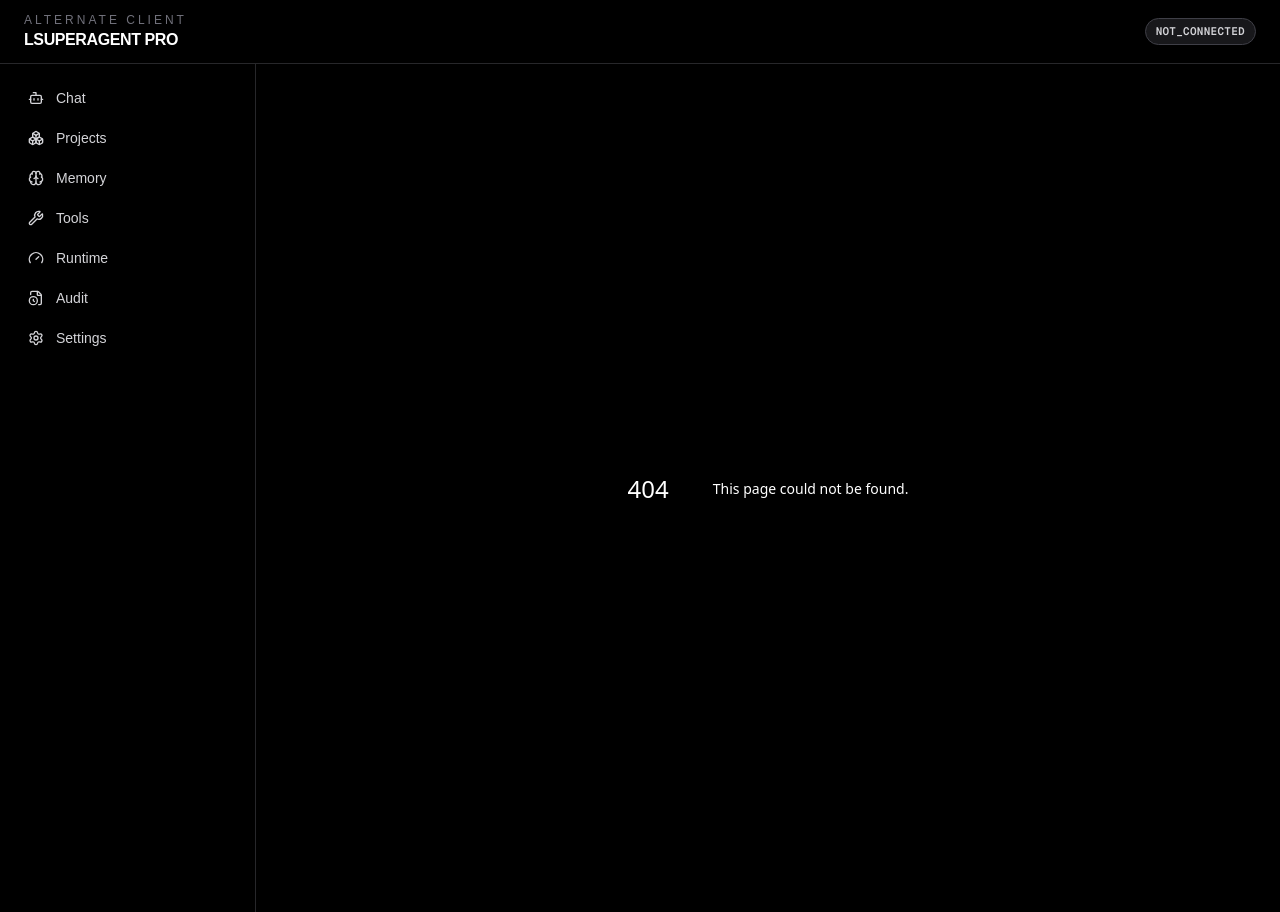
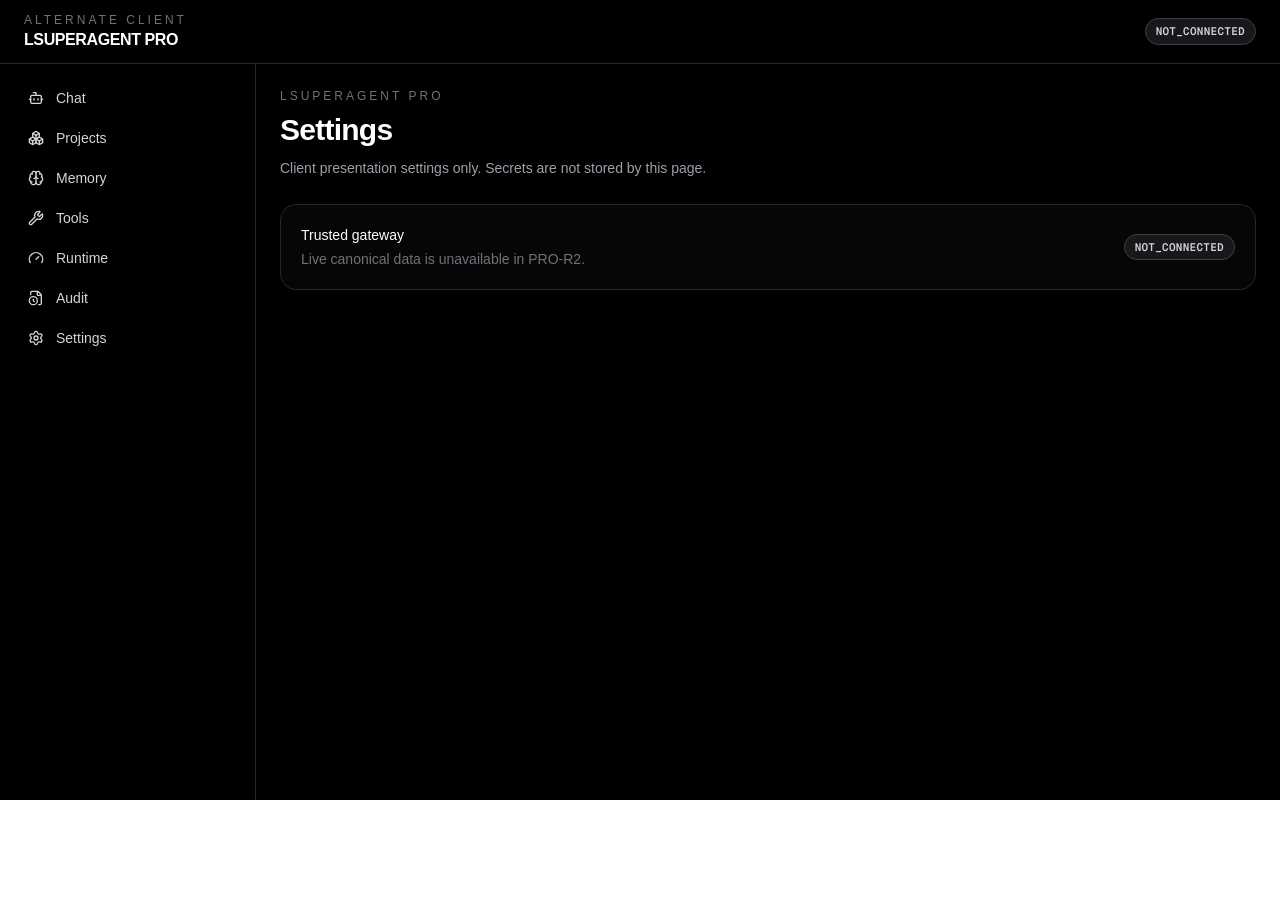
Before and after one commit to thanabartb-ops/Lagensuper-Pro, a Next.js app in the folder lsuperagent-pro/: page /settings in a window 1280 px wide. Before the commit this address had no page. After the commit the page ends 800 px from the top, so only its background shows below. Built offline with nearby package versions, Linux system fonts and the light colour scheme.

Commit message:
feat(pro-r2): add settings module foundation

```diff
--- /dev/null
+++ b/lsuperagent-pro/app/settings/page.tsx
@@ -0,0 +1,5 @@
+import { ModuleStatusPage } from '@/components/modules/ModuleStatusPage'
+
+export default function SettingsPage() {
+  return <ModuleStatusPage title="Settings" description="Client presentation settings only. Secrets are not stored by this page." />
+}
```
